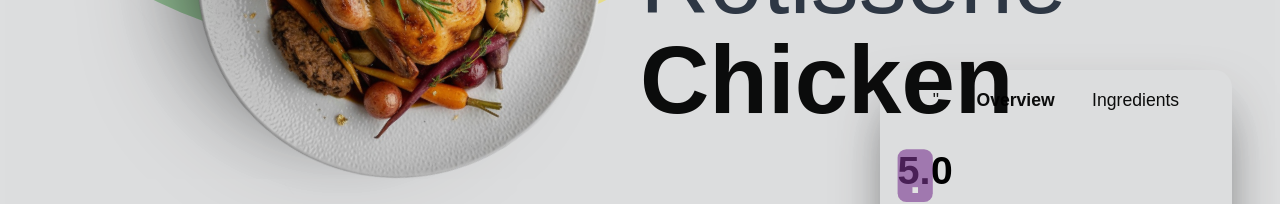
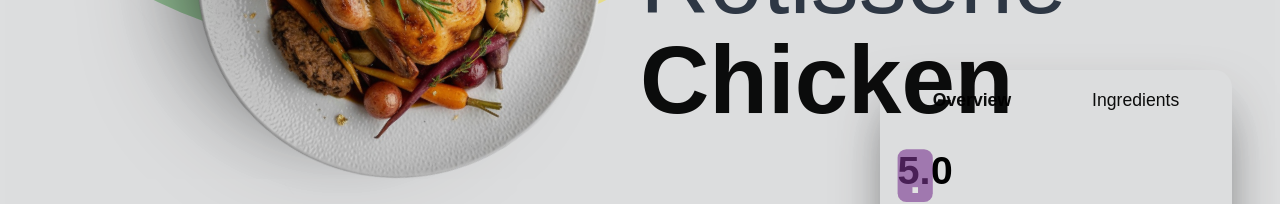
Before and after one commit to AsfarButt/NextProject4, a Next.js app: page / in a window 1280 px wide. Shown: the part 308-512 px from the top of the page. Built offline with nearby package versions, Linux system fonts and the light colour scheme.

Commit message:
Finalizing 3

```diff
--- a/app/description.tsx
+++ b/app/description.tsx
@@ -39,7 +39,7 @@ export default function Description({activeindex}:{activeindex :number}){
 
     return(<div className="relative w-80 h-110 rounded-2xl shadow-2xl shadow-black/60">
     {/* start from here work you way up */}
-        <div className="relative flex justify-between mx-[15%] py-4">"
+        <div className="relative flex justify-between mx-[15%] py-4">
             <div className={`${(activecolumn==1)? "font-semibold":"font-regular"} text-black/95`} onClick={() => setactivecolumn(1)}>Overview</div>
             <div className={`${(activecolumn==2)?"font-semibold":"font-regular"} text-black/95`} onClick={() => setactivecolumn(2)}>Ingredients</div>
         </div>
```
